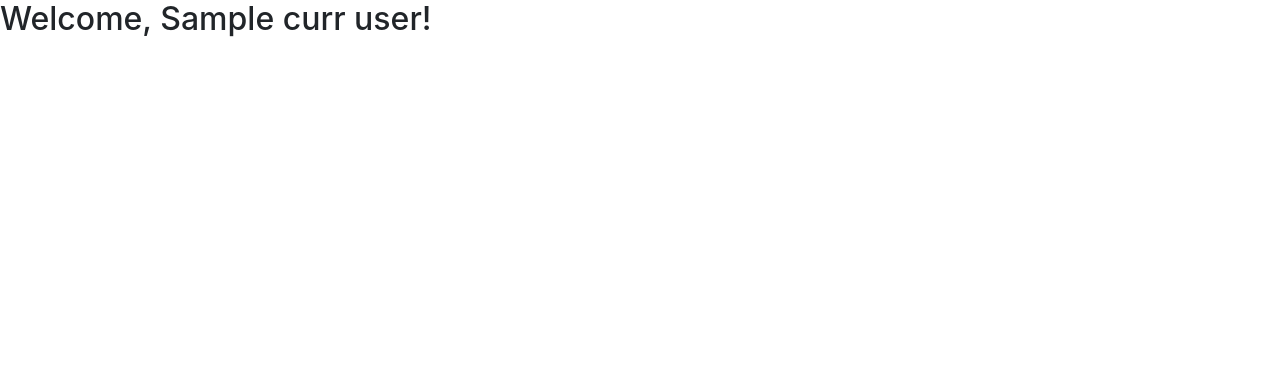
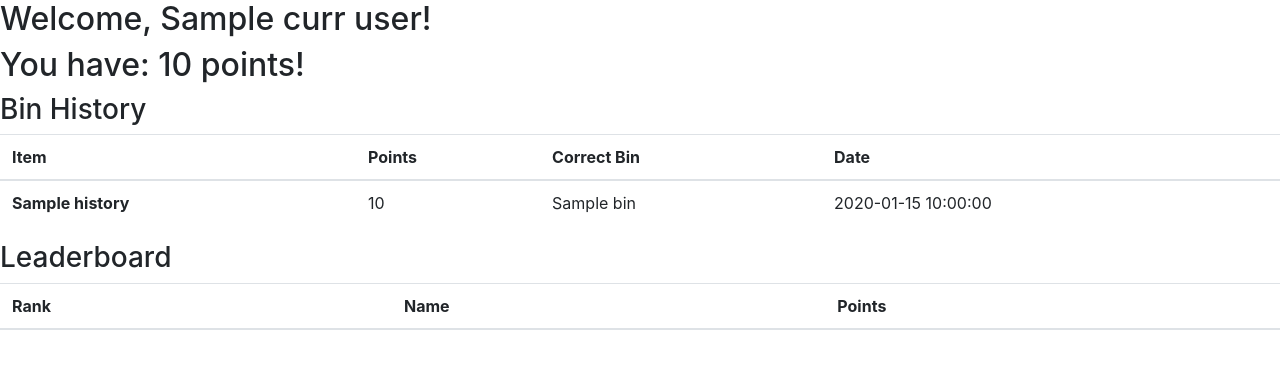
Before and after one commit to Mphan6139/Ecolab, a Flask app: template templates/landing.html in a window 1280 px wide. Shown: the top 369 px of the page. Run offline with Flask 2, Linux system fonts and the light colour scheme; the template is opened without the code that fills it: most values are stand-ins (such as "Sample title", 1, 10 or a date in 2020); lists and menus that the app fills with data are empty; parts of the project's set-up code (start-up, migrations or seed data) failed here and were passed over; some libraries are stand-ins or nearby versions.

Commit message:
Add template for landing page

```diff
--- a/landing.py
+++ b/landing.py
@@ -32,7 +32,7 @@ class User:
         if result in compost:
             bin_name = 'Compost Bin'
 
-        self.history.append({result, pts, bin_name, date.today()})
+        self.history.append({'name':result, 'points':pts, 'bin':bin_name, 'date':date.today()})
         return pts > 0
 
     # def change_points(self, points, history):
--- a/templates/landing.html
+++ b/templates/landing.html
@@ -10,7 +10,58 @@
 </head>
 <body>
 
-    <h2>Welcome, {{currUser.name}}!</h2>
+    <h2 id="welcome-text">Welcome, {{currUser.name}}!</h2>
+
+    <h2 id="points-text">You have: {{currUser.points}} points!</h2>
+    <!-- <h5 id="points-text">You saved {{x}} greenhouse gases</h2> -->
+
+    <div id="history">
+        <h3 id="history-header">Bin History</h3>
+
+        <table class="table">
+            <thead>
+                <tr>
+                    <th scope="col">Item</th>
+                    <th scope="col">Points</th>
+                    <th scope="col">Correct Bin</th>
+                    <th scope="col">Date</th>
+                </tr>
+            </thead>
+            <tbody>
+                {%for h in currUser.history%}
+                <tr>
+                    <th scope="row">{{h['name']}}</th>
+                    <td>{{h['points']}}</td>
+                    <td>{{h['bin']}}</td>
+                    <td>{{h['date']}}</td>
+                </tr>
+                {%endfor%}
+            </tbody>
+        </table>
+    </div>
+
+    <div id="leaderboard">
+        <h3 id="leaderboard-header">Leaderboard</h3>
+
+        <table class="table">
+            <thead>
+                <tr>
+                    <th scope="col">Rank</th>
+                    <th scope="col">Name</th>
+                    <th scope="col">Points</th>
+                </tr>
+            </thead>
+            <tbody>
+                {%for i in range(len(users))%}
+                <tr>
+                    <th scope="row">{{i}}</th>
+                    <td>{{users[i].name}}</td>
+                    <td>{{users[i].points}}</td>
+                </tr>
+                {%endfor%}
+            </tbody>
+        </table>
+    </div>
 
 </body>
 </html>
```
